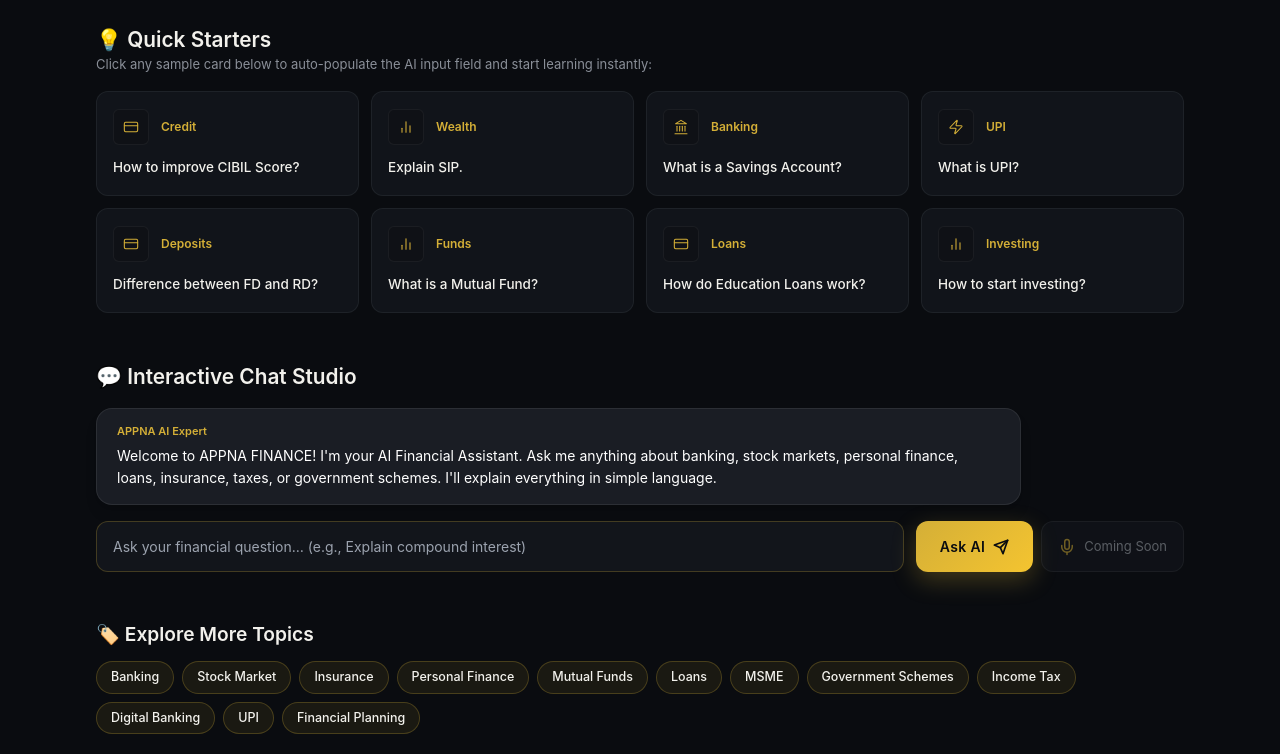
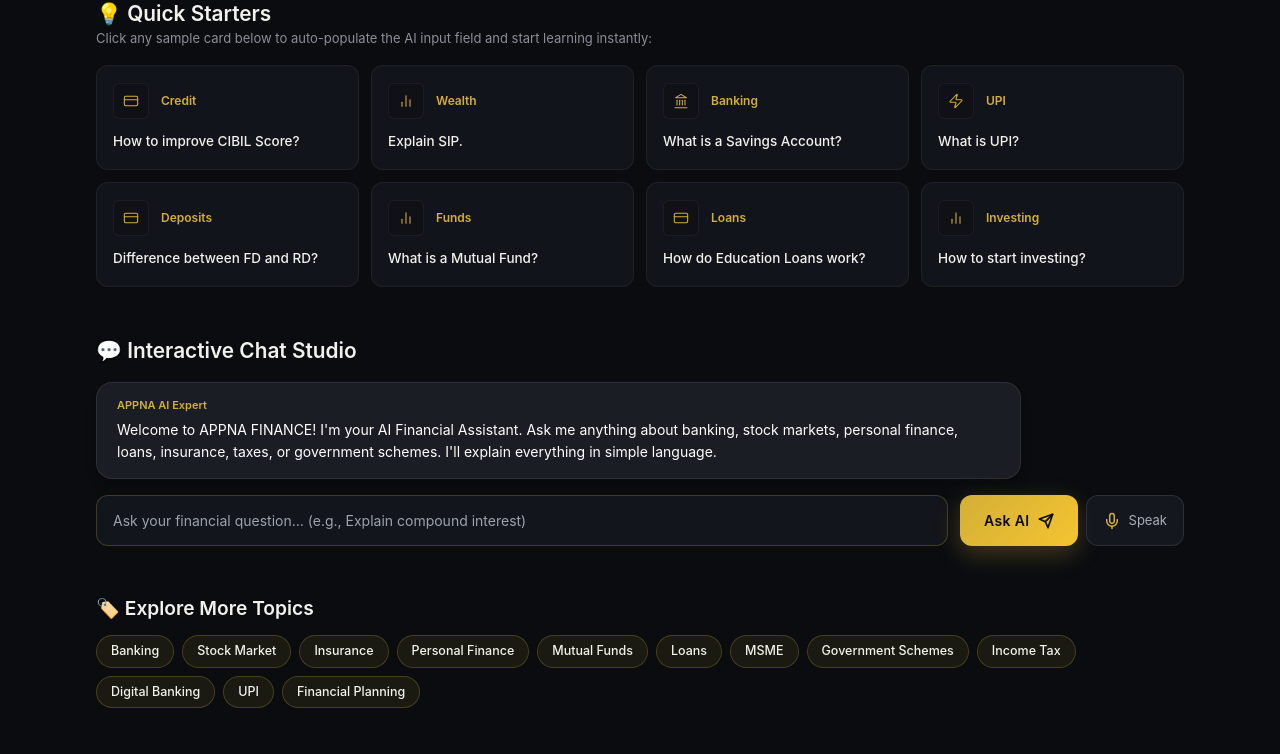
Before and after one commit to Shanmugapriya-subramani/Appna-Finance, a Next.js app: page /assistant in a window 1280 px wide. Shown: the part 554-1308 px from the top of the page. Built offline with nearby package versions, Linux system fonts and the light colour scheme.

Commit message:
AI Assistant page (Mic updated) changes

```diff
--- a/app/assistant/page.jsx
+++ b/app/assistant/page.jsx
@@ -59,7 +59,11 @@ export default function AssistantPage() {
   ]);
   const [input, setInput] = useState("");
   const [loading, setLoading] = useState(false);
+  const [listening, setListening] = useState(false);
+  const [speechSupported, setSpeechSupported] = useState(true);
+  const [micError, setMicError] = useState("");
   const scrollRef = useRef(null);
+  const recognitionRef = useRef(null);
 
   useEffect(() => {
     scrollRef.current?.scrollTo({
@@ -67,6 +71,61 @@ export default function AssistantPage() {
       behavior: "smooth",
     });
   }, [messages, loading]);
+
+  useEffect(() => {
+    const SpeechRecognition =
+      window.SpeechRecognition || window.webkitSpeechRecognition;
+    if (!SpeechRecognition) {
+      setSpeechSupported(false);
+      return;
+    }
+    const recognition = new SpeechRecognition();
+    recognition.lang = "en-IN";
+    recognition.interimResults = true;
+    recognition.continuous = false;
+    recognition.onresult = (e) => {
+      const transcript = Array.from(e.results)
+        .map((r) => r[0].transcript)
+        .join("");
+      setInput(transcript);
+    };
+    recognition.onend = () => setListening(false);
+    recognition.onerror = (e) => {
+      setListening(false);
+      if (e.error === "not-allowed" || e.error === "service-not-allowed") {
+        setMicError(
+          "Microphone access is blocked. Click the lock/mic icon in your browser's address bar, allow the microphone, then try again.",
+        );
+      } else if (e.error === "no-speech") {
+        setMicError("No speech detected. Tap the mic and speak clearly.");
+      } else if (e.error === "audio-capture") {
+        setMicError(
+          "No microphone was found. Check that a mic is connected and enabled.",
+        );
+      } else if (e.error !== "aborted") {
+        setMicError(`Voice input error: ${e.error}. Please try again.`);
+      }
+    };
+    recognitionRef.current = recognition;
+    return () => recognition.abort();
+  }, []);
+
+  function toggleMic() {
+    const recognition = recognitionRef.current;
+    if (!recognition) return;
+    if (listening) {
+      recognition.stop();
+    } else {
+      try {
+        setMicError("");
+        setInput("");
+        recognition.start();
+        setListening(true);
+      } catch {
+        // start() throws if recognition is already running
+      }
+    }
+  }
 
   async function send(text) {
     const q = (text ?? input).trim();
@@ -131,9 +190,9 @@ export default function AssistantPage() {
           <h1 className="text-[2.2rem] md:text-[2.8rem] font-semibold leading-tight text-[#F2F1EC]">
             APPNA AI Assistant
           </h1>
-          <p className="mt-2 max-w-3xl text-[15px] md:text-[16px] text-[#A9AEB6] leading-relaxed">
+          <p className="mt-2 text-[15px] md:text-[16px] text-[#A9AEB6] leading-relaxed">
             Ask questions about banking, investments, loans, insurance, taxes,
-            and government schemes in simple, jargon-free language.
+            and government schemes in simple language.
           </p>
         </div>
       </AnimatedSection>
@@ -264,17 +323,61 @@ export default function AssistantPage() {
           )}
         </div>
 
+        {/* Recording Indicator */}
+        {listening && (
+          <div
+            className="flex items-center gap-3 rounded-xl px-4 py-3 text-[13.5px]"
+            style={{
+              background: "rgba(239,68,68,0.08)",
+              border: "1px solid rgba(239,68,68,0.4)",
+              color: "#F2F1EC",
+            }}
+          >
+            <span className="relative flex h-3 w-3 shrink-0">
+              <span className="animate-ping absolute inline-flex h-full w-full rounded-full bg-red-500 opacity-75" />
+              <span className="relative inline-flex h-3 w-3 rounded-full bg-red-500" />
+            </span>
+            <span>
+              <strong className="text-red-400">Recording</strong> — speak now…
+              {input && (
+                <span className="text-[#A9AEB6]"> &ldquo;{input}&rdquo;</span>
+              )}
+            </span>
+          </div>
+        )}
+
+        {/* Mic Error */}
+        {micError && (
+          <div
+            className="flex items-center gap-2 rounded-xl px-4 py-3 text-[13px]"
+            style={{
+              background: "rgba(239,68,68,0.08)",
+              border: "1px solid rgba(239,68,68,0.35)",
+              color: "#FCA5A5",
+            }}
+          >
+            <AlertTriangle size={16} className="shrink-0" />
+            <span>{micError}</span>
+          </div>
+        )}
+
         {/* Input Box */}
         <div className="flex flex-col sm:flex-row gap-3">
           <input
             value={input}
             onChange={(e) => setInput(e.target.value)}
             onKeyDown={(e) => e.key === "Enter" && send()}
-            placeholder="Ask your financial question… (e.g., Explain compound interest)"
+            placeholder={
+              listening
+                ? "Listening… speak your question now"
+                : "Ask your financial question… (e.g., Explain compound interest)"
+            }
             className="flex-1 rounded-xl px-4 py-3.5 text-[14px] transition-all"
             style={{
               background: "#12151B",
-              border: "1px solid rgba(212,175,55,0.25)",
+              border: listening
+                ? "1px solid rgba(239,68,68,0.6)"
+                : "1px solid rgba(212,175,55,0.25)",
               color: "#F2F1EC",
             }}
           />
@@ -288,17 +391,38 @@ export default function AssistantPage() {
               Ask AI
             </GoldButton>
             <button
-              disabled
-              title="Voice Assistant coming soon"
-              className="rounded-xl px-4 py-3 opacity-50 flex items-center gap-2 cursor-not-allowed text-[13px]"
+              onClick={toggleMic}
+              disabled={!speechSupported}
+              title={
+                !speechSupported
+                  ? "Voice input is not supported in this browser"
+                  : listening
+                    ? "Stop listening"
+                    : "Speak your question"
+              }
+              className={`rounded-xl px-4 py-3 flex items-center gap-2 text-[13px] transition-all ${
+                speechSupported
+                  ? "hover:border-[#D4AF37]/50"
+                  : "opacity-50 cursor-not-allowed"
+              }`}
               style={{
-                background: "rgba(23,27,34,0.8)",
-                border: "1px solid rgba(255,255,255,0.1)",
-                color: "#A9AEB6",
+                background: listening
+                  ? "rgba(239,68,68,0.15)"
+                  : "rgba(23,27,34,0.8)",
+                border: listening
+                  ? "1px solid rgba(239,68,68,0.6)"
+                  : "1px solid rgba(255,255,255,0.1)",
+                color: listening ? "#FCA5A5" : "#A9AEB6",
               }}
             >
-              <Mic size={18} color="#D4AF37" />
-              <span className="hidden sm:inline">Coming Soon</span>
+              <Mic
+                size={18}
+                color={listening ? "#EF4444" : "#D4AF37"}
+                className={listening ? "animate-pulse" : ""}
+              />
+              <span className="hidden sm:inline">
+                {listening ? "Stop" : "Speak"}
+              </span>
             </button>
           </div>
         </div>
```
